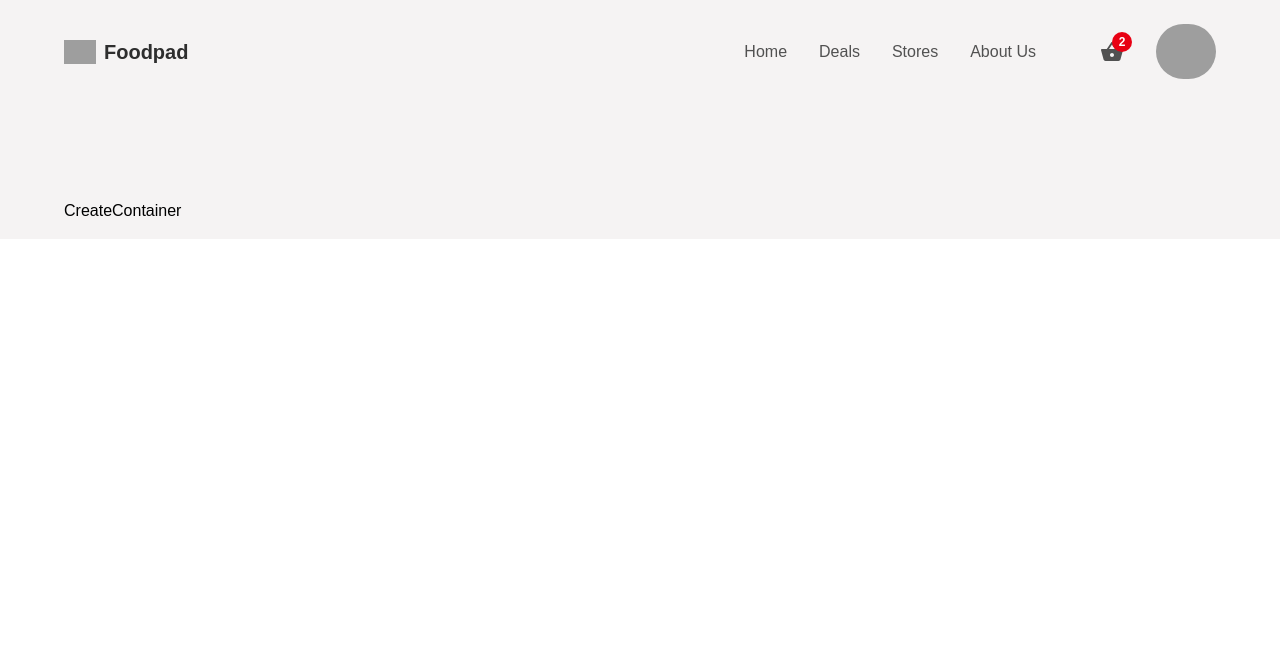
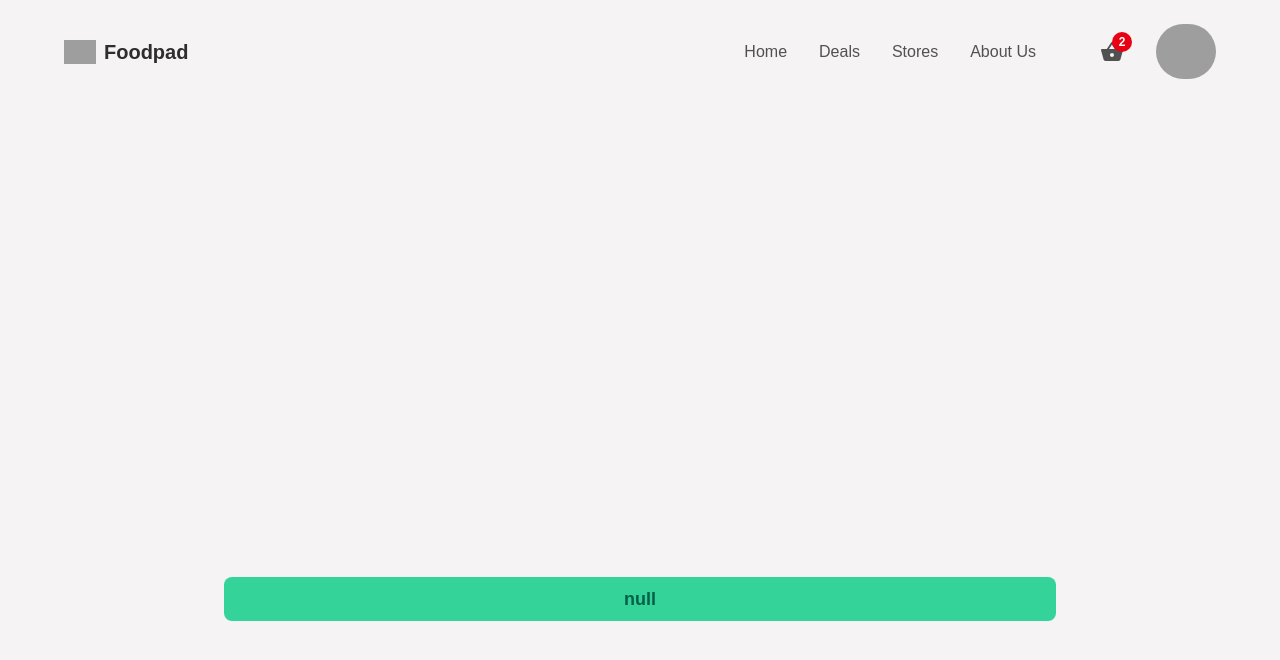
Before and after one commit to shironeF/majorproject2, a React (Create React App) app: page /createItem in a window 1280 px wide. Shown: the top 660 px of the page. Built offline with nearby package versions, Linux system fonts and the light colour scheme; grey boxes are pictures that could not be loaded.

Commit message:
started createcontainer

```diff
--- a/src/components/CreateContainer.jsx
+++ b/src/components/CreateContainer.jsx
@@ -1,8 +1,30 @@
-import React from 'react'
+import React, { useState } from 'react'
+import { motion } from 'framer-motion';
 
 const CreateContainer = () => {
+
+    const [title, setTitle] = useState("");
+    const [calories, setCalories] = useState("");
+    const [price, setPrice] = useState("");
+    const [category, setCategories] = useState("null");
+    const [imageAsset, setImageAsset] = useState("null");
+    const [field, setFields] = useState("false");
+    const [alertStatus, setAlertStatus] = useState("s");
+    const [msg, setMsg] = useState("null");
+    const [isLoading, setIsLoading] = useState("false");
+
     return (
-        <div>CreateContainer</div>
+        <div className='w-full min-h-screen flex items-center justify-center'>
+            <div className='w-[90%] md:w-[75%] border-gray-300 rounded-lg p-4 flex flex-col items-center justify-center'>
+                {
+                    field && (
+                        <p className={`w-full p-2 rounded-lg text-center text-lg font-semibold ${alertStatus === 'danger' ? "bg-red-400 text-red-800" : "bg-emerald-400 text-emerald-800"}`}>
+                            {msg}
+                        </p>
+                    )
+                }
+            </div>
+        </div>
     )
 }
 
--- a/src/components/index.js
+++ b/src/components/index.js
@@ -7,4 +7,3 @@ export {default as HomeContainer} from "./HomeContainer"
 export {default as StoresContainer} from "./StoresContainer"
 export {default as DealsContainer} from "./DealsContainer"
 export {default as AboutContainer} from "./AboutContainer"
-export {default as btscarousel} from "./btscarousel"
```
Also changed, not shown: src/components/StoresContainer.jsx (+5 -5 lines), src/components/AboutContainer.jsx (indentation only).
